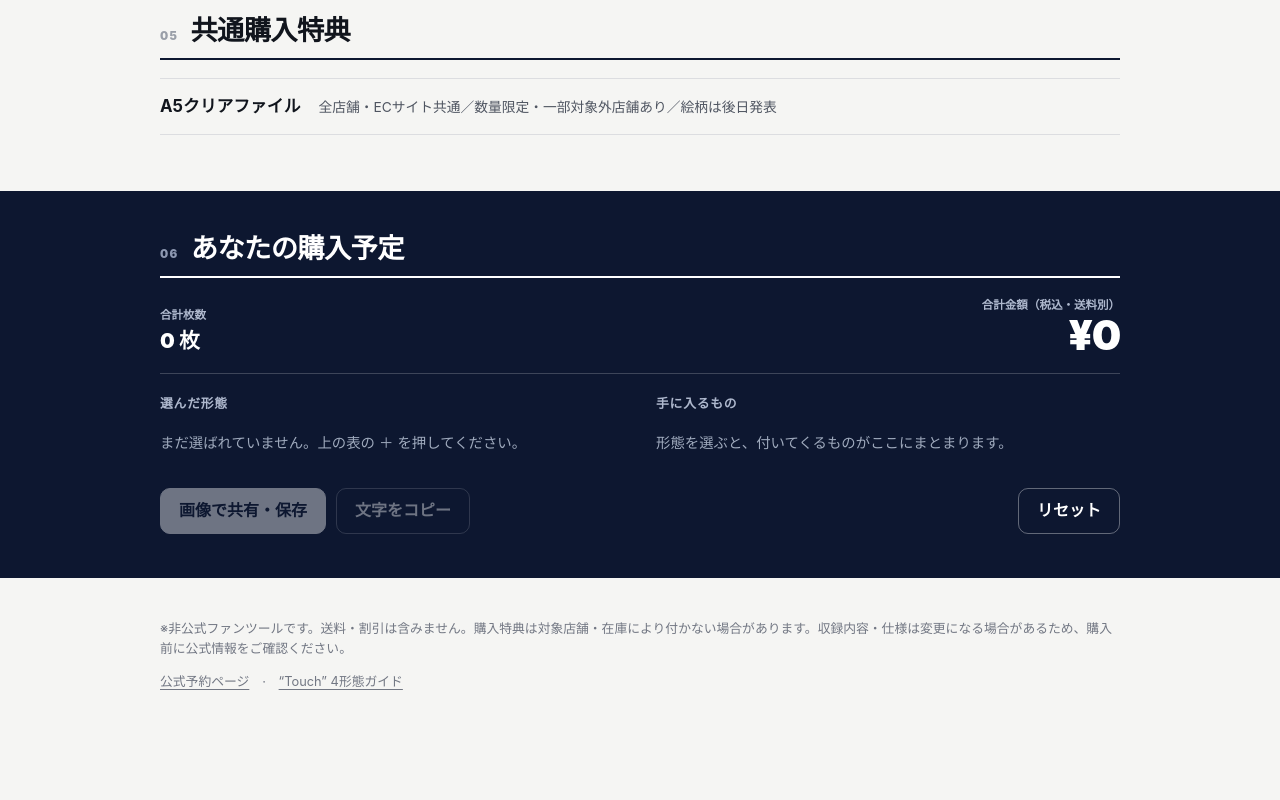
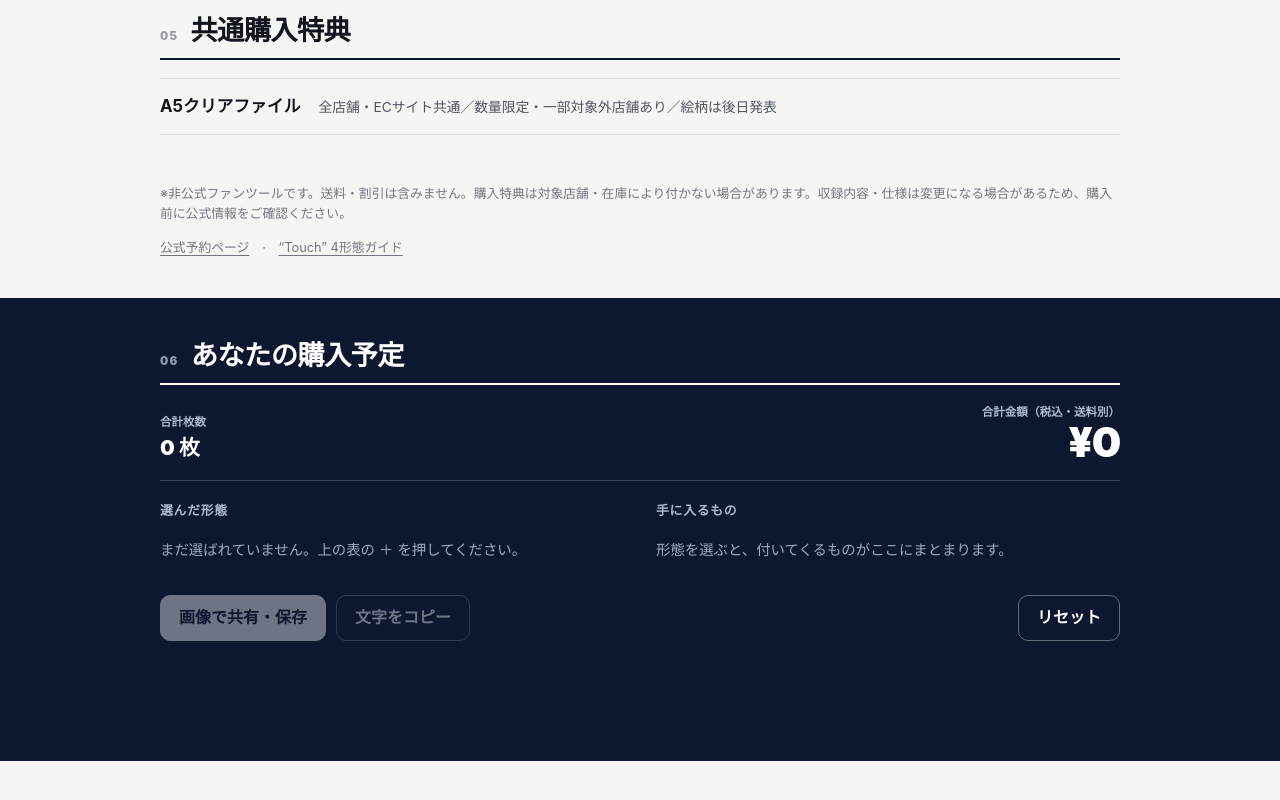
Before and after one commit to rikomuze/mazzel-touch-guide, a plain HTML site: page banquet/index.html in a window 1280 px wide. Shown: the part 2668-3468 px from the top of the page. After the commit the page ends 3429 px from the top, so only its background shows below. Drawn offline with Linux system fonts and the light colour scheme.

Commit message:
BANQUET：購入予定ブロックをページ最下部へ移動
Co-Authored-By: Claude Opus 5.5 <noreply@anthropic.com>
Claude-Session: https://claude.ai/code/session_01Tkh1uR65qDqSLNw5QFTjqo

```diff
--- a/banquet/index.html
+++ b/banquet/index.html
@@ -18,7 +18,8 @@
 html{scroll-behavior:smooth;-webkit-text-size-adjust:100%}
 body{margin:0;background:var(--bg);color:var(--ink);
   font-family:-apple-system,BlinkMacSystemFont,"Segoe UI","Hiragino Kaku Gothic ProN","Hiragino Sans","Yu Gothic",Meiryo,sans-serif;
-  line-height:1.6;padding-bottom:96px}
+  line-height:1.6;padding-bottom:0}
+.summary{padding-bottom:120px!important}
 button{font:inherit;cursor:pointer;color:inherit}
 a{color:inherit}
 .shell{width:min(960px,calc(100% - 32px));margin-inline:auto}
@@ -122,7 +123,7 @@ section.block{padding-top:52px}
 .perk span{color:var(--sub);font-size:.86rem}
 
 /* ---------- 購入予定 ---------- */
-.summary{margin-top:56px;background:var(--navy);color:#fff;padding:40px 0 44px}
+.summary{margin-top:40px;background:var(--navy);color:#fff;padding:40px 0 44px}
 .summary .head{border-color:#fff}
 .summary .head .no{color:#8d98b1}
 .total{display:flex;justify-content:space-between;align-items:flex-end;gap:12px;padding-bottom:16px;border-bottom:1px solid rgba(255,255,255,.2)}
@@ -145,7 +146,7 @@ section.block{padding-top:52px}
 .actions button:disabled{opacity:.4;cursor:not-allowed}
 .actions .reset{margin-left:auto}
 
-footer{padding:28px 0 20px;color:var(--muted);font-size:.8rem}
+footer{padding:36px 0 0;color:var(--muted);font-size:.8rem}
 footer a{text-underline-offset:3px}
 
 /* ---------- 下部固定バー ---------- */
@@ -309,6 +310,11 @@ footer a{text-underline-offset:3px}
     </div>
   </section>
 
+  <footer class="shell">
+    <p data-ja="※非公式ファンツールです。送料・割引は含みません。購入特典は対象店舗・在庫により付かない場合があります。収録内容・仕様は変更になる場合があるため、購入前に公式情報をご確認ください。" data-en="Unofficial fan tool. Shipping and discounts are not included. Store bonuses depend on store and stock. Contents may change — check official info before buying.">※非公式ファンツールです。送料・割引は含みません。購入特典は対象店舗・在庫により付かない場合があります。収録内容・仕様は変更になる場合があるため、購入前に公式情報をご確認ください。</p>
+    <p><a href="https://mazzel.lnk.to/Banquet_Tour" target="_blank" rel="noopener" data-ja="公式予約ページ" data-en="Official preorder page">公式予約ページ</a>　·　<a href="../" data-ja="“Touch” 4形態ガイド" data-en="“Touch” edition guide">“Touch” 4形態ガイド</a></p>
+  </footer>
+
   <!-- 06 購入予定 -->
   <section class="summary" id="summary">
     <div class="shell">
@@ -335,10 +341,6 @@ footer a{text-underline-offset:3px}
     </div>
   </section>
 
-  <footer class="shell">
-    <p data-ja="※非公式ファンツールです。送料・割引は含みません。購入特典は対象店舗・在庫により付かない場合があります。収録内容・仕様は変更になる場合があるため、購入前に公式情報をご確認ください。" data-en="Unofficial fan tool. Shipping and discounts are not included. Store bonuses depend on store and stock. Contents may change — check official info before buying.">※非公式ファンツールです。送料・割引は含みません。購入特典は対象店舗・在庫により付かない場合があります。収録内容・仕様は変更になる場合があるため、購入前に公式情報をご確認ください。</p>
-    <p><a href="https://mazzel.lnk.to/Banquet_Tour" target="_blank" rel="noopener" data-ja="公式予約ページ" data-en="Official preorder page">公式予約ページ</a>　·　<a href="../" data-ja="“Touch” 4形態ガイド" data-en="“Touch” edition guide">“Touch” 4形態ガイド</a></p>
-  </footer>
 </main>
 
 <div class="sticky" aria-live="polite">
```
